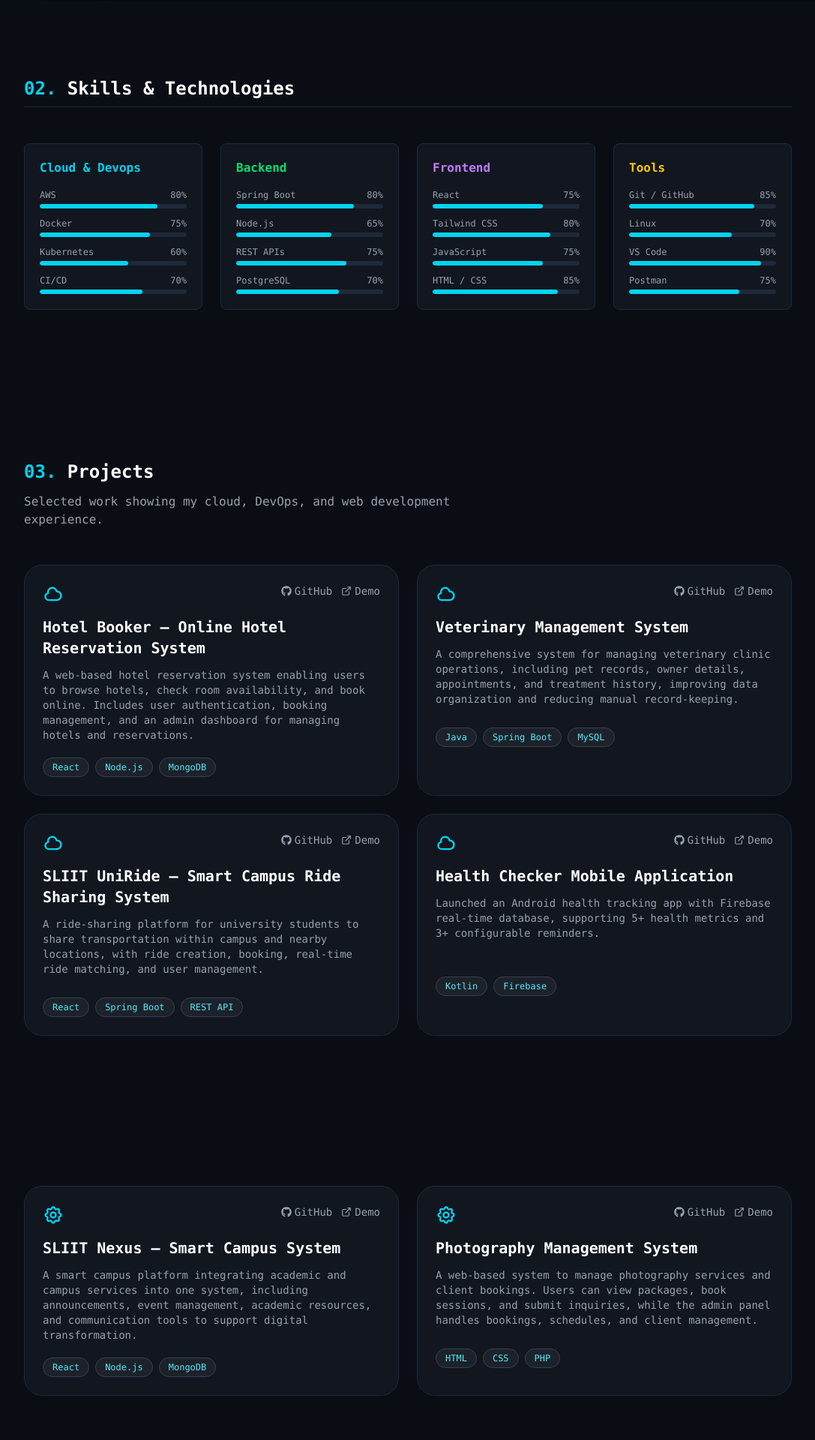
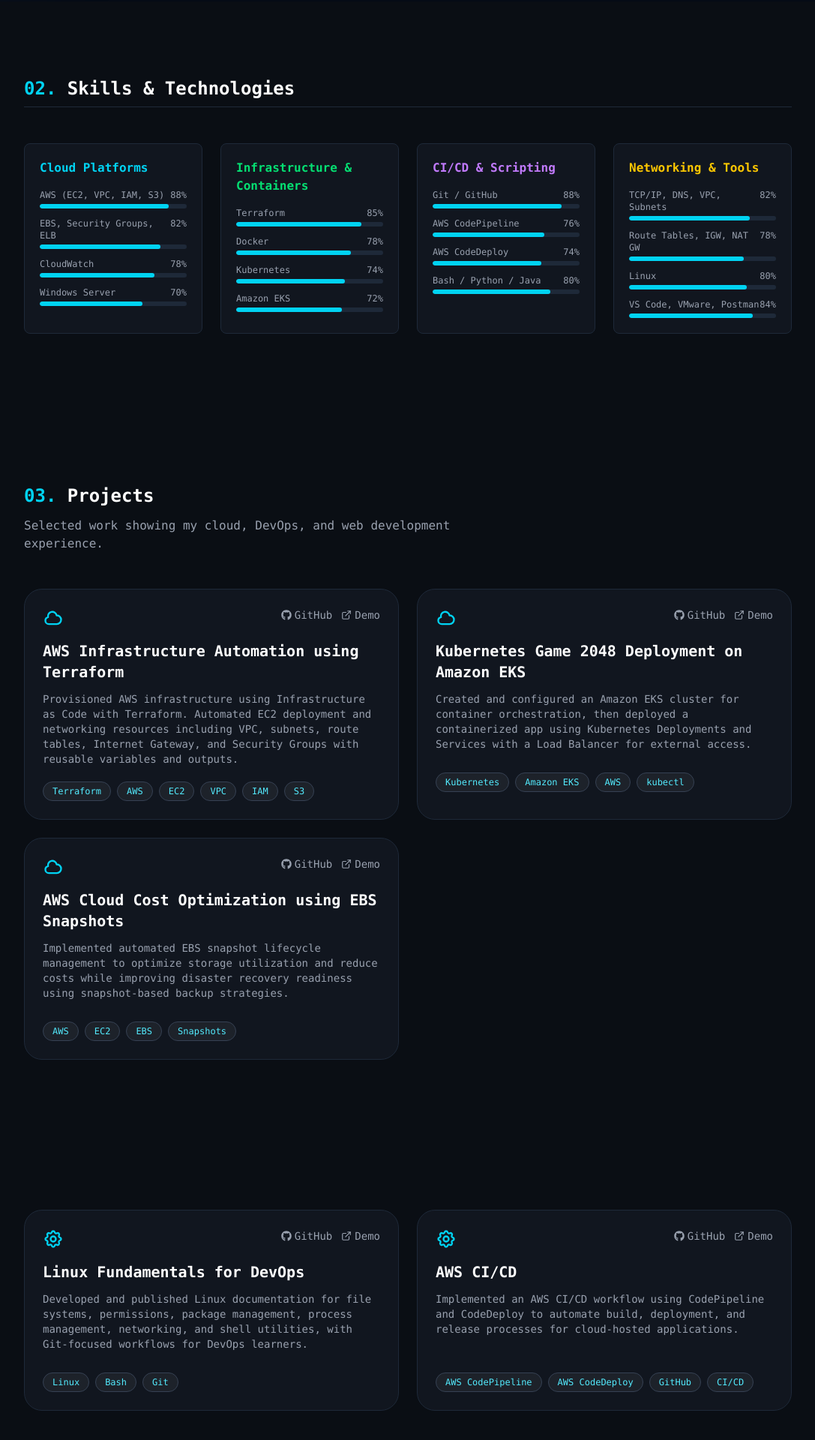
Before and after one commit to VishwaKeshara/vishwa-portfolio, a React (Vite) app: page / in a window 1280 px wide. Shown: the part 798-2718 px from the top of the page at 75% size, without its empty margins (96-1183 px from the left). Built offline with nearby package versions, Linux system fonts and the light colour scheme.

Commit message:
Revise About, Certifications, Contact, Hero, Footer, Skills, and Projects components for enhanced clarity and accuracy in personal and professional information

```diff
--- a/src/components/About.jsx
+++ b/src/components/About.jsx
@@ -6,12 +6,12 @@ export default function About() {
           <p className="text-cyan-400 text-sm mb-3 uppercase tracking-[0.35em]">About</p>
           <h2 className="text-3xl md:text-4xl font-bold text-white mb-6">A bit more about me</h2>
           <p className="text-gray-300 leading-8 mb-6">
-            I am a SLIIT IT undergraduate focused on cloud-first architecture, infrastructure automation, and DevOps practices. I enjoy building reliable CI/CD pipelines, containerized applications, and deployment workflows that help teams ship faster and with greater confidence.
+            Third-year Information Technology undergraduate at SLIIT with hands-on experience in AWS cloud services, Linux administration, Infrastructure as Code (Terraform), Kubernetes, CI/CD, and Git. I am focused on cloud automation and platform engineering with practical project experience.
           </p>
           <ul className="space-y-3 text-gray-400">
-            <li>• Experience building end-to-end automation using Docker and GitHub Actions.</li>
-            <li>• Strong interest in AWS cloud services, Kubernetes orchestration, and monitoring.</li>
-            <li>• Skilled at combining development, operations, and quality controls for modern delivery.</li>
+            <li>• Build scalable cloud infrastructure using AWS and Infrastructure as Code.</li>
+            <li>• Deploy and manage containerized workloads with Kubernetes and Amazon EKS.</li>
+            <li>• Implement CI/CD pipelines and Git-based workflows for automated delivery.</li>
           </ul>
         </div>
 
@@ -19,9 +19,9 @@ export default function About() {
           <p className="text-cyan-400 text-sm uppercase tracking-[0.35em] mb-4">Skills spotlight</p>
           <div className="grid gap-4">
             {[
-              { label: 'Cloud & DevOps', value: 'AWS, Docker, Kubernetes, CI/CD' },
-              { label: 'Backend', value: 'Spring Boot, Node.js, REST APIs' },
-              { label: 'Frontend', value: 'React, Tailwind CSS, JavaScript' },
+              { label: 'Cloud Platforms', value: 'AWS (EC2, VPC, IAM, S3, EBS, ELB, CloudWatch)' },
+              { label: 'Infrastructure as Code', value: 'Terraform' },
+              { label: 'Containers & CI/CD', value: 'Docker, Kubernetes, Amazon EKS, GitHub, CodePipeline' },
             ].map((item) => (
               <div key={item.label} className="rounded-3xl border border-gray-800 bg-white/5 p-4">
                 <p className="text-sm text-gray-400">{item.label}</p>
--- a/src/components/Certifications.jsx
+++ b/src/components/Certifications.jsx
@@ -1,19 +1,11 @@
 const items = [
   {
-    role: 'IT Infrastructure Intern',
-    org: 'MAS CAPITAL',
-    period: '2026',
-    description:
-      'Managing cloud environments, automating tasks, supporting DevOps pipelines for production systems.',
-    tags: ['AWS', 'Linux'],
-  },
-  {
-    role: 'IT Undergraduate',
+    role: 'BSc (Hons) in Information Technology',
     org: 'SLIIT – Sri Lanka Institute of Information Technology',
     period: '2023 - Present',
     description:
-      'Studying Information Technology with focus on cloud computing, system admin, and software engineering.',
-    tags: ['Cloud Computing', 'Networking'],
+      'Third-year undergraduate focused on cloud engineering, DevOps practices, Linux administration, networking, and infrastructure automation.',
+    tags: ['Cloud Engineering', 'DevOps', 'Networking'],
   },
 ];
 
@@ -22,7 +14,7 @@ export default function Certifications() {
     <section id="experience" className="py-24 px-6">
       <div className="max-w-6xl mx-auto">
         <h2 className="text-2xl font-bold text-white mb-2">
-          <span className="text-cyan-400">04.</span> Experience & Education
+          <span className="text-cyan-400">04.</span> Education
         </h2>
         <div className="h-px bg-gray-800 mb-12" />
 
--- a/src/components/Contact.jsx
+++ b/src/components/Contact.jsx
@@ -1,6 +1,7 @@
 export default function Contact() {
   const links = [
-    { label: 'Copy Email', href: 'mailto:vishk1027@gmail.com' },
+    { label: 'Email', href: 'mailto:vishk1027@gmail.com' },
+    { label: 'Call', href: 'tel:+94702943487' },
     { label: 'LinkedIn', href: 'https://www.linkedin.com/in/vishwa-keshara-gamlath' },
     { label: 'GitHub', href: 'https://github.com/VishwaKeshara' },
   ];
@@ -12,8 +13,8 @@ export default function Contact() {
           <a
             key={l.label}
             href={l.href}
-            target={l.label !== 'Copy Email' ? '_blank' : undefined}
-            rel={l.label !== 'Copy Email' ? 'noopener noreferrer' : undefined}
+            target={l.label === 'LinkedIn' || l.label === 'GitHub' ? '_blank' : undefined}
+            rel={l.label === 'LinkedIn' || l.label === 'GitHub' ? 'noopener noreferrer' : undefined}
             className="px-6 py-3 border border-cyan-400 text-cyan-400 rounded hover:bg-cyan-400/10 transition-colors text-sm font-semibold"
           >
             {l.label}
--- a/src/components/Footer.jsx
+++ b/src/components/Footer.jsx
@@ -9,7 +9,7 @@ export default function Footer() {
           rel="noopener noreferrer"
           className="text-cyan-400 hover:underline"
         >
-          Vishwa Keshara
+          Keshara Gamlath
         </a>{' '}
         on GitHub Pages
       </p>
--- a/src/components/Hero.jsx
+++ b/src/components/Hero.jsx
@@ -3,10 +3,10 @@ import profilePic from '../assets/profile.png';
 
 const terminalLines = [
   '$ whoami',
-  'Vishwa Keshara',
+  'Keshara Gamlath',
   '$ cat role.txt',
-  'SLIIT IT Undergraduate',
-  'DevOps & Cloud Engineering Enthusiast',
+  'BSc (Hons) IT Undergraduate - SLIIT',
+  'Cloud | DevOps | Infrastructure Engineering',
   '$ ./deploy --aws',
   '> ready for the next challenge',
 ];
@@ -40,7 +40,7 @@ export default function Hero() {
 
   return (
     <section id="hero" className="relative min-h-[80vh] md:min-h-screen flex items-center pt-28 overflow-hidden bg-[#050b16]">
-      <div className="pointer-events-none absolute inset-0 bg-[radial-gradient(circle_at_top,_rgba(34,211,238,0.14),_transparent_24%),radial-gradient(circle_at_85%_20%,_rgba(14,165,233,0.1),_transparent_18%)]" />
+      <div className="pointer-events-none absolute inset-0 bg-[radial-gradient(circle_at_top,rgba(34,211,238,0.14),transparent_24%),radial-gradient(circle_at_85%_20%,rgba(14,165,233,0.1),transparent_18%)]" />
       <div className="hidden md:block absolute right-[-140px] top-24 w-72 h-72 rounded-full bg-cyan-400/10 blur-3xl" />
       <div className="hidden md:block absolute left-[-120px] bottom-0 w-72 h-72 rounded-full bg-slate-500/10 blur-3xl" />
 
@@ -49,22 +49,22 @@ export default function Hero() {
           <div className="flex flex-col md:flex-row items-center md:items-start gap-4">
             <img
               src={profilePic}
-              alt="Vishwa Keshara"
+              alt="Keshara Gamlath"
               className="w-20 h-20 md:w-28 md:h-28 rounded-full object-cover border-2 border-cyan-400/30 shadow-sm"
             />
 
             <div>
               <div className="inline-flex items-center gap-2 rounded-full border border-cyan-400/30 bg-cyan-400/5 px-3 py-1 text-xs uppercase tracking-[0.25em] text-cyan-300 mb-3">
-                SLIIT IT Undergraduate
+                Malabe, Sri Lanka
               </div>
 
-              <h1 className="text-3xl md:text-5xl font-bold tracking-tight text-white">Hi, I'm Vishwa Keshara.</h1>
-              <p className="mt-2 text-cyan-300 font-medium">DevOps & Cloud Engineering enthusiast</p>
+              <h1 className="text-3xl md:text-5xl font-bold tracking-tight text-white">Hi, I'm Keshara Gamlath.</h1>
+              <p className="mt-2 text-cyan-300 font-medium">Third-year Information Technology Undergraduate at SLIIT</p>
             </div>
           </div>
 
           <p className="text-gray-300 max-w-xl leading-8 text-base md:text-lg">
-            SLIIT IT undergraduate with a passion for cloud infrastructure, automation, and modern deployment workflows. I built a hotel booking project using Docker, GitHub Actions, and AWS to automate delivery and improve release reliability.
+            Passionate about building scalable cloud infrastructure, automating deployments, and applying DevOps best practices across AWS, Terraform, Kubernetes, and CI/CD workflows.
           </p>
 
           <div className="flex flex-col sm:flex-row gap-4">
@@ -83,7 +83,7 @@ export default function Hero() {
           </div>
 
           <div className="grid grid-cols-3 gap-3 text-xs text-gray-400">
-            {['AWS', 'Docker', 'Kubernetes'].map((skill) => (
+            {['AWS', 'Terraform', 'Kubernetes'].map((skill) => (
               <span key={skill} className="rounded-2xl border border-gray-700 bg-white/5 px-3 py-2 text-center">
                 {skill}
               </span>
--- a/src/components/Skills.jsx
+++ b/src/components/Skills.jsx
@@ -1,42 +1,42 @@
 const skillGroups = [
   {
-    title: 'Cloud & Devops',
+    title: 'Cloud Platforms',
     color: 'text-cyan-400',
     skills: [
-      { name: 'AWS', level: 80 },
-      { name: 'Docker', level: 75 },
-      { name: 'Kubernetes', level: 60 },
-      { name: 'CI/CD', level: 70 },
+      { name: 'AWS (EC2, VPC, IAM, S3)', level: 88 },
+      { name: 'EBS, Security Groups, ELB', level: 82 },
+      { name: 'CloudWatch', level: 78 },
+      { name: 'Windows Server', level: 70 },
     ],
   },
   {
-    title: 'Backend',
+    title: 'Infrastructure & Containers',
     color: 'text-green-400',
     skills: [
-      { name: 'Spring Boot', level: 80 },
-      { name: 'Node.js', level: 65 },
-      { name: 'REST APIs', level: 75 },
-      { name: 'PostgreSQL', level: 70 },
+      { name: 'Terraform', level: 85 },
+      { name: 'Docker', level: 78 },
+      { name: 'Kubernetes', level: 74 },
+      { name: 'Amazon EKS', level: 72 },
     ],
   },
   {
-    title: 'Frontend',
+    title: 'CI/CD & Scripting',
     color: 'text-purple-400',
     skills: [
-      { name: 'React', level: 75 },
-      { name: 'Tailwind CSS', level: 80 },
-      { name: 'JavaScript', level: 75 },
-      { name: 'HTML / CSS', level: 85 },
+      { name: 'Git / GitHub', level: 88 },
+      { name: 'AWS CodePipeline', level: 76 },
+      { name: 'AWS CodeDeploy', level: 74 },
+      { name: 'Bash / Python / Java', level: 80 },
     ],
   },
   {
-    title: 'Tools',
+    title: 'Networking & Tools',
     color: 'text-yellow-400',
     skills: [
-      { name: 'Git / GitHub', level: 85 },
-      { name: 'Linux', level: 70 },
-      { name: 'VS Code', level: 90 },
-      { name: 'Postman', level: 75 },
+      { name: 'TCP/IP, DNS, VPC, Subnets', level: 82 },
+      { name: 'Route Tables, IGW, NAT GW', level: 78 },
+      { name: 'Linux', level: 80 },
+      { name: 'VS Code, VMware, Postman', level: 84 },
     ],
   },
 ];
--- a/src/data/projects.js
+++ b/src/data/projects.js
@@ -1,53 +1,45 @@
 export const projects = [
   {
-    title: 'Hotel Booker – Online Hotel Reservation System',
+    title: 'AWS Infrastructure Automation using Terraform',
     description:
-      'A web-based hotel reservation system enabling users to browse hotels, check room availability, and book online. Includes user authentication, booking management, and an admin dashboard for managing hotels and reservations.',
-    tags: ['React', 'Node.js', 'MongoDB'],
-    github: 'https://github.com/VishwaKeshara/OnlineHotelReservation.git',
-    demo: '#',
+      'Provisioned AWS infrastructure using Infrastructure as Code with Terraform. Automated EC2 deployment and networking resources including VPC, subnets, route tables, Internet Gateway, and Security Groups with reusable variables and outputs.',
+    tags: ['Terraform', 'AWS', 'EC2', 'VPC', 'IAM', 'S3'],
+    github: 'https://github.com/VishwaKeshara/TERRAFORM-WITH-AWS',
+    demo: 'https://github.com/VishwaKeshara/TERRAFORM-WITH-AWS',
   },
   {
-    title: 'Veterinary Management System',
+    title: 'Kubernetes Game 2048 Deployment on Amazon EKS',
     description:
-      'A comprehensive system for managing veterinary clinic operations, including pet records, owner details, appointments, and treatment history, improving data organization and reducing manual record-keeping.',
-    tags: ['Java', 'Spring Boot', 'MySQL'],
-    github: 'https://github.com/VishwaKeshara/mernpetiq.git',
-    demo: '#',
+      'Created and configured an Amazon EKS cluster for container orchestration, then deployed a containerized app using Kubernetes Deployments and Services with a Load Balancer for external access.',
+    tags: ['Kubernetes', 'Amazon EKS', 'AWS', 'kubectl'],
+    github: 'https://github.com/VishwaKeshara/kubernetes-eks-game2048-deployment',
+    demo: 'https://github.com/VishwaKeshara/kubernetes-eks-game2048-deployment',
   },
   {
-    title: 'SLIIT UniRide – Smart Campus Ride Sharing System',
+    title: 'AWS Cloud Cost Optimization using EBS Snapshots',
     description:
-      'A ride-sharing platform for university students to share transportation within campus and nearby locations, with ride creation, booking, real-time ride matching, and user management.',
-    tags: ['React', 'Spring Boot', 'REST API'],
-    github: 'https://github.com/VishwaKeshara/SLIIT_UNIRIDE.git',
-    demo: '#',
-  },
-  {
-    title: 'Health Checker Mobile Application',
-    description:
-      'Launched an Android health tracking app with Firebase real-time database, supporting 5+ health metrics and 3+ configurable reminders.',
-    tags: ['Kotlin', 'Firebase'],
-    github: '#',
-    demo: '#',
+      'Implemented automated EBS snapshot lifecycle management to optimize storage utilization and reduce costs while improving disaster recovery readiness using snapshot-based backup strategies.',
+    tags: ['AWS', 'EC2', 'EBS', 'Snapshots'],
+    github: 'https://github.com/VishwaKeshara/AWS-CloudCostOptimization-with-ebs-snapshot',
+    demo: 'https://github.com/VishwaKeshara/AWS-CloudCostOptimization-with-ebs-snapshot',
   },
 ];
 
 export const devopsProjects = [
   {
-    title: 'SLIIT Nexus – Smart Campus System',
+    title: 'Linux Fundamentals for DevOps',
     description:
-      'A smart campus platform integrating academic and campus services into one system, including announcements, event management, academic resources, and communication tools to support digital transformation.',
-    tags: ['React', 'Node.js', 'MongoDB'],
-    github: 'https://github.com/VishwaKeshara/it3030-paf-2026-smart-campus-WE-3.1-61.git',
-    demo: '#',
+      'Developed and published Linux documentation for file systems, permissions, package management, process management, networking, and shell utilities, with Git-focused workflows for DevOps learners.',
+    tags: ['Linux', 'Bash', 'Git'],
+    github: 'https://github.com/VishwaKeshara/devops-linux-fundamentals',
+    demo: 'https://github.com/VishwaKeshara/devops-linux-fundamentals',
   },
   {
-    title: 'Photography Management System',
+    title: 'AWS CI/CD',
     description:
-      'A web-based system to manage photography services and client bookings. Users can view packages, book sessions, and submit inquiries, while the admin panel handles bookings, schedules, and client management.',
-    tags: ['HTML', 'CSS', 'PHP'],
-    github: 'https://github.com/Alleybo33/Change.git',
-    demo: '#',
+      'Implemented an AWS CI/CD workflow using CodePipeline and CodeDeploy to automate build, deployment, and release processes for cloud-hosted applications.',
+    tags: ['AWS CodePipeline', 'AWS CodeDeploy', 'GitHub', 'CI/CD'],
+    github: 'https://github.com/VishwaKeshara',
+    demo: 'https://github.com/VishwaKeshara',
   },
 ];
```
